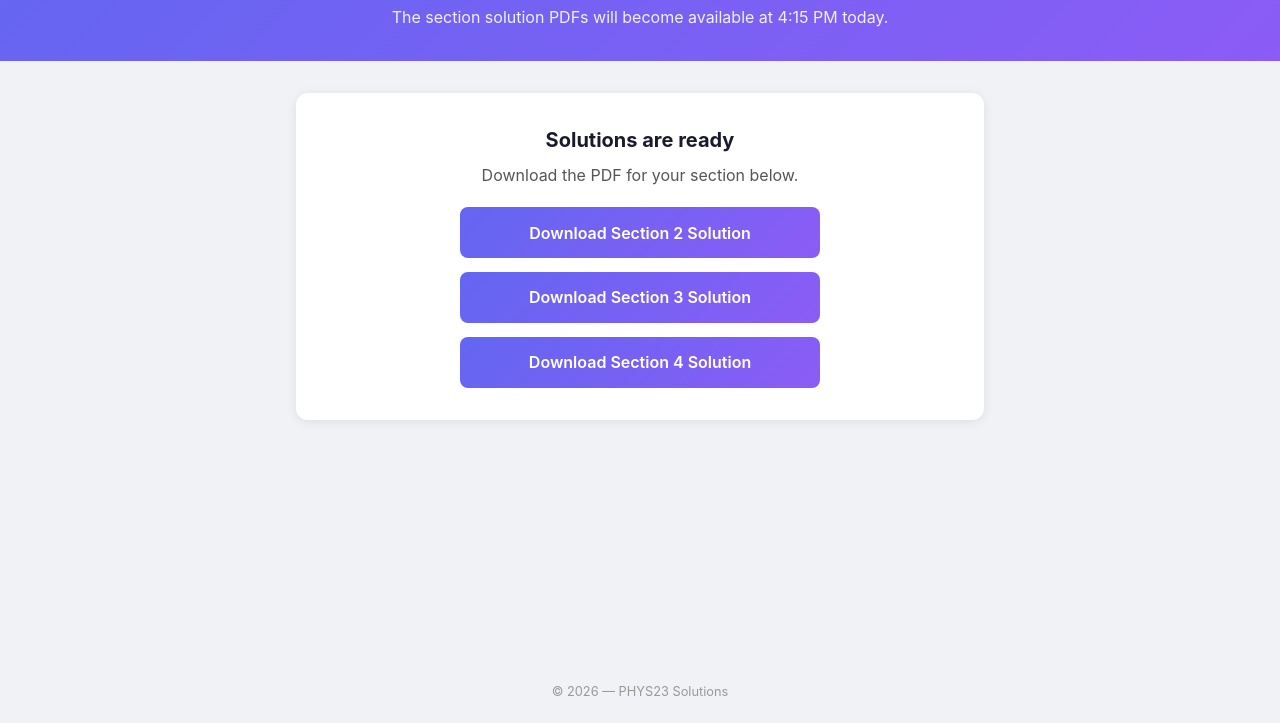
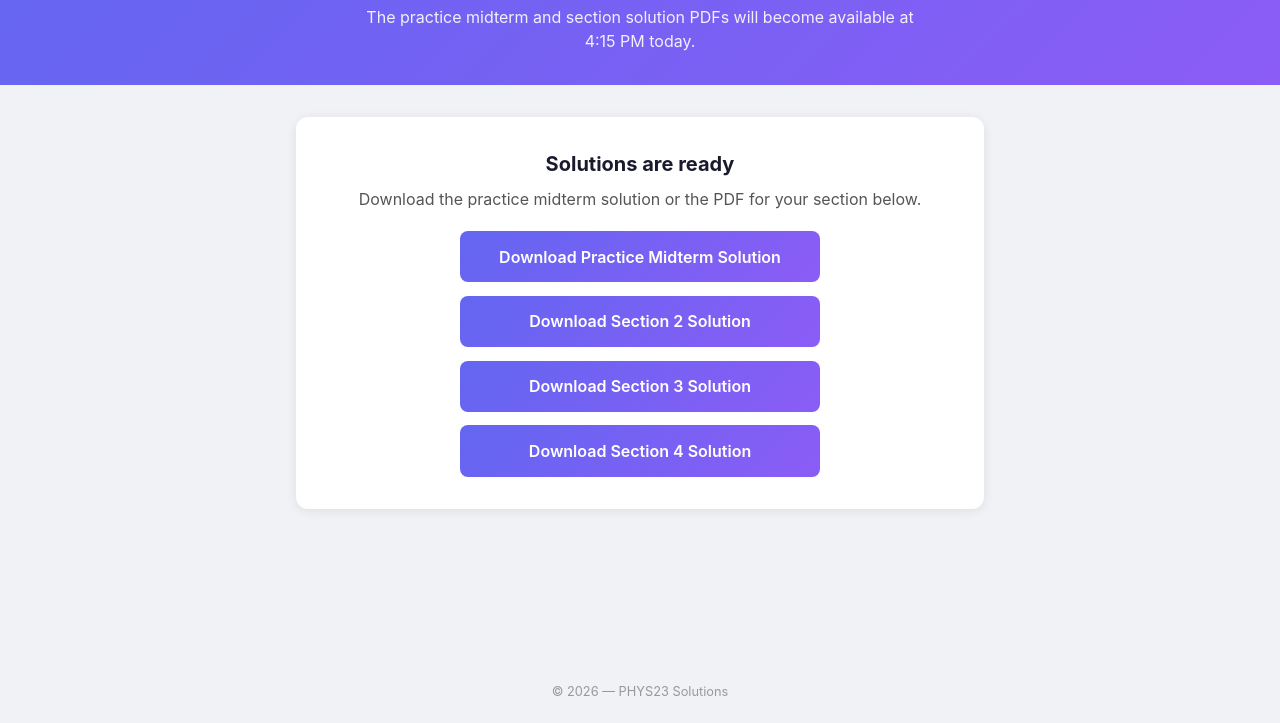
Before and after one commit to sgjlee0520/survey-gate, a plain HTML site: page solutions.html in a window 1280 px wide. Shown: the part 77-800 px from the top of the page. Drawn offline with Linux system fonts and the light colour scheme.

Commit message:
Add practice midterm solution download
Made-with: Cursor

```diff
--- a/solutions.html
+++ b/solutions.html
@@ -118,19 +118,20 @@
 
   <header>
     <h1>PHYS23 Midterm Solutions</h1>
-    <p>The section solution PDFs will become available at 4:15 PM today.</p>
+    <p>The practice midterm and section solution PDFs will become available at 4:15 PM today.</p>
   </header>
 
   <main>
     <div class="card" id="locked-card">
       <h2>Solutions unlock at 4:15 PM</h2>
-      <p>Please come back at 4:15 PM to download the section solutions.</p>
+      <p>Please come back at 4:15 PM to download the practice midterm and section solutions.</p>
     </div>
 
     <div class="card hidden" id="downloads-card">
       <h2>Solutions are ready</h2>
-      <p>Download the PDF for your section below.</p>
+      <p>Download the practice midterm solution or the PDF for your section below.</p>
       <div class="download-list">
+        <a class="download-btn" href="assets/practice-midterm-solution.pdf" download>Download Practice Midterm Solution</a>
         <a class="download-btn" href="assets/section-2-solution.pdf" download>Download Section 2 Solution</a>
         <a class="download-btn" href="assets/section-3-solution.pdf" download>Download Section 3 Solution</a>
         <a class="download-btn" href="assets/section-4-solution.pdf" download>Download Section 4 Solution</a>
```
Also changed, not shown: 5 other files.
